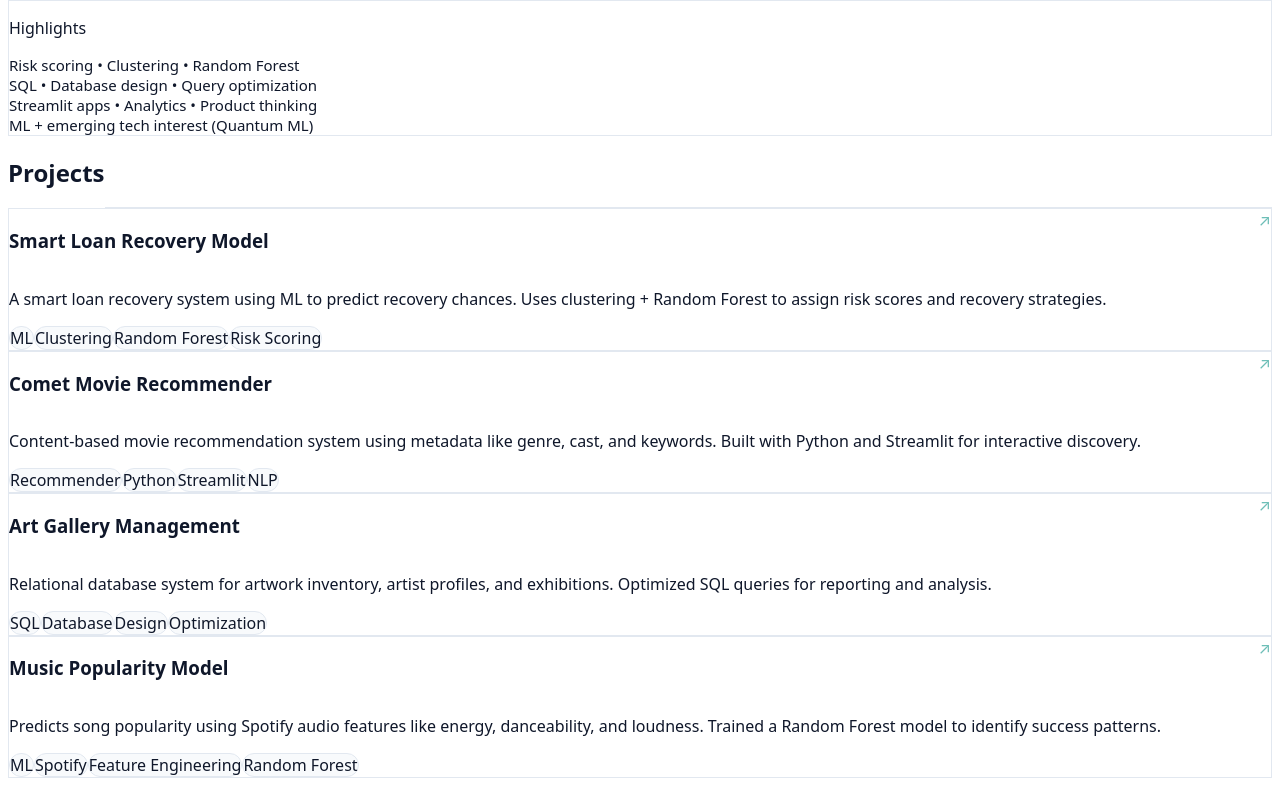
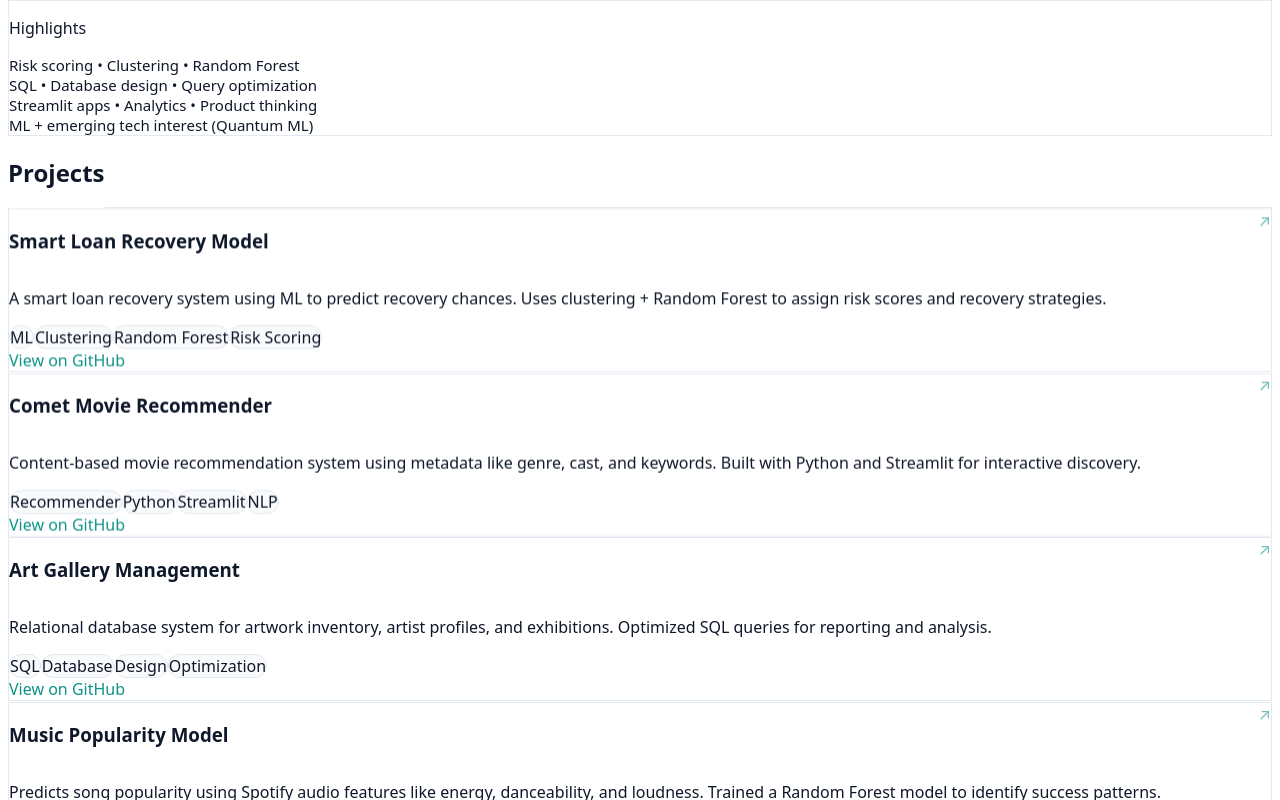
Before and after one commit to Devarshii/Devarshi-portfolio, a Next.js app: page / in a window 1280 px wide. Shown: the part 420-1220 px from the top of the page. Built offline with nearby package versions, Linux system fonts and the light colour scheme.

Commit message:
Upgrade projects cards layout

```diff
--- a/components/Projects.tsx
+++ b/components/Projects.tsx
@@ -1,44 +1,55 @@
+"use client";
+
 import { portfolio } from "../data/portfolio";
 import Reveal from "./Reveal_temp";
 
 export default function Projects() {
   return (
+    <section id="projects" className="py-20">
+      <div className="mb-7 flex items-end gap-4">
         <Reveal>
-      <section id="projects" className="py-16">
-        <div className="mb-6 flex items-end gap-4">
-          <h2 className="text-xl font-semibold text-gray-900">Projects</h2>
+          <h2 className="text-xl font-semibold tracking-tight text-gray-900">
+            Projects
+          </h2>
+        </Reveal>
+
         <div
           className="h-px flex-1"
           style={{ background: "rgb(var(--border))" }}
         />
       </div>
 
-        <div className="grid gap-5 md:grid-cols-2">
-          {portfolio.projects.map((p) => (
+      <div className="grid gap-6 md:grid-cols-2">
+        {portfolio.projects.map((p, i) => (
+          <Reveal key={p.title} delay={i * 0.05}>
             <a
-              key={p.title}
               href={p.href}
               target="_blank"
               rel="noreferrer"
-              className="group rounded-2xl border bg-white p-6 shadow-sm transition hover:-translate-y-0.5 hover:shadow-md"
+              className="group block rounded-2xl border bg-white p-6 shadow-sm transition will-change-transform hover:-translate-y-1 hover:shadow-md"
               style={{ borderColor: "rgb(var(--border))" }}
             >
+              {/* Title row */}
               <div className="flex items-start justify-between gap-4">
-                <h3 className="text-base font-semibold text-gray-900">
+                <h3 className="text-base font-semibold tracking-tight text-gray-900">
                   {p.title}
                 </h3>
+
                 <span
-                  className="text-sm opacity-60 group-hover:opacity-100"
+                  className="text-sm font-medium opacity-60 transition group-hover:opacity-100"
                   style={{ color: "rgb(var(--accent))" }}
+                  aria-hidden="true"
                 >
                   ↗
                 </span>
               </div>
 
+              {/* Description */}
               <p className="mt-3 text-sm leading-6 text-gray-600">
                 {p.description}
               </p>
 
+              {/* Tags */}
               <div className="mt-4 flex flex-wrap gap-2">
                 {p.tags.map((t) => (
                   <span
@@ -53,10 +64,27 @@ export default function Projects() {
                   </span>
                 ))}
               </div>
+
+              {/* CTA */}
+              <div className="mt-6 inline-flex items-center gap-2 text-sm font-medium text-gray-700">
+                <span
+                  className="inline-flex items-center justify-center rounded-full px-3 py-1"
+                  style={{
+                    background: "rgba(var(--accent), 0.10)",
+                    color: "rgb(var(--accent))",
+                  }}
+                >
+                  View on GitHub
+                </span>
+
+                <span className="opacity-0 transition group-hover:opacity-100">
+                  →
+                </span>
+              </div>
             </a>
+          </Reveal>
         ))}
       </div>
     </section>
-    </Reveal>
   );
 }
```
Lines whose indentation alone changed are shown as unchanged.
